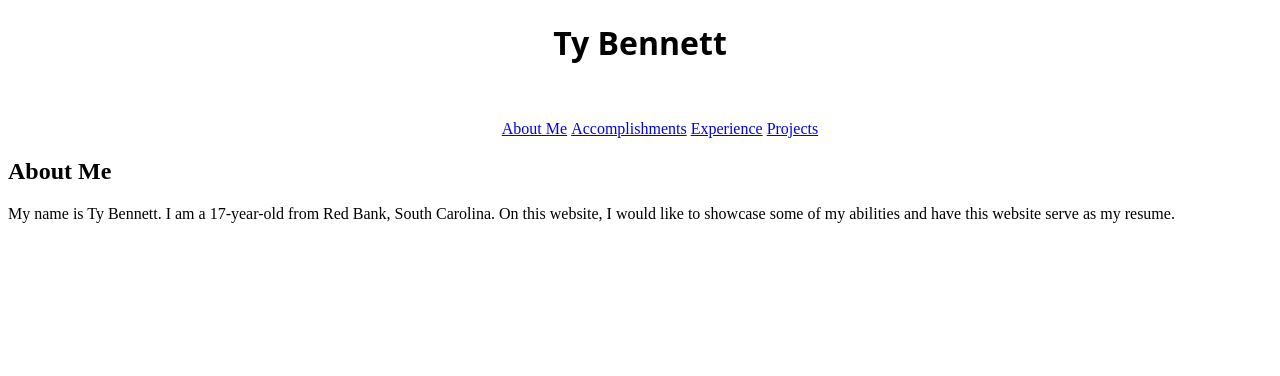
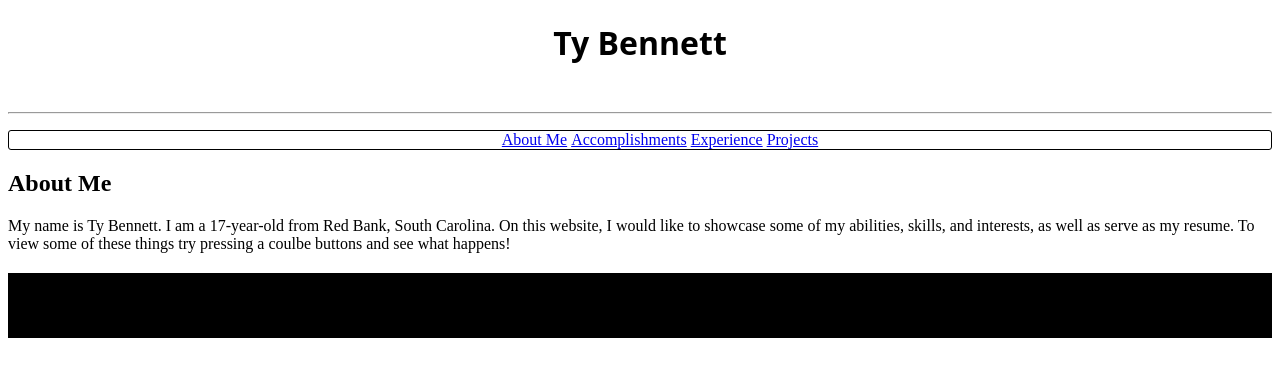
Before and after one commit to ty-bennett/devwebsite, a plain HTML site: page frontpage.html in a window 1280 px wide. Drawn offline with Linux system fonts and the light colour scheme; a web font is replaced by a local one.

Commit message:
added some text

```diff
--- a/frontpage.html
+++ b/frontpage.html
@@ -10,6 +10,7 @@
 <body>
     <h1>Ty Bennett</h1>
     <br>
+    <hr>
 <div>
     <ul id="menubar">
         <li><a class ="active" href="#About Me">About Me</a></li>
@@ -21,9 +22,20 @@
 <div>
     <h2>About Me</h2>
     <p>My name is Ty Bennett. I am a 17-year-old from Red Bank, South Carolina.
-       On this website, I would like to showcase some of my abilities and have this website serve as my resume.
+       On this website, I would like to showcase some of my abilities, skills, and interests, as well as serve as my resume.
+       To view some of these things try pressing a coulbe buttons and see what happens!
     </p>
-    <img src="">
+
+<div id="footerbg">
+    <footer>
+        <h2>To Contact</h2>
+        <ul>
+            <li class="footertext">Email: tybennett924@gmail.com</li>
+            <li class="footertext">Cell Phone: 803-521-5139</li>
+            <li class="footertext"></li>
+        </ul>
+    </footer>
+</div>
 </div>
 </body>
 </html>
--- a/style.css
+++ b/style.css
@@ -16,4 +16,10 @@ li {
 }
 #menubar {
     text-align: center;
+    border: 1px solid black;
+    border-radius: 3px;
 }
+#footerbg {
+    background-color: black;
+
+}
```
Also changed, not shown: 1 other file.
